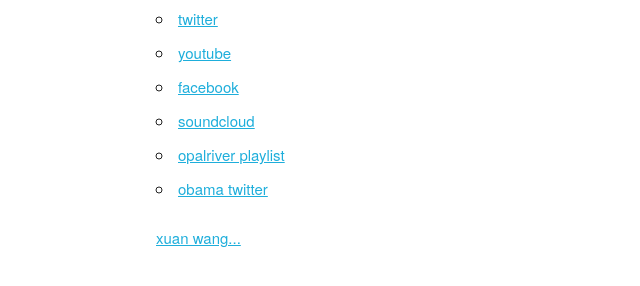
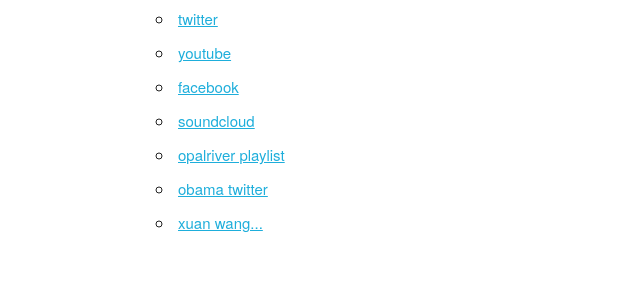
Before and after one commit to snowtoucan/snowtoucan.com, a plain HTML site: page index.html in a window 1280 px wide. Shown: the part 386-672 px from the top of the page, without its empty margins (4-644 px from the left). Drawn offline with Linux system fonts and the light colour scheme.

Commit message:
Update index.html

```diff
--- a/index.html
+++ b/index.html
@@ -50,11 +50,9 @@
       <li><a href="https://www.soundcloud.com/snowtoucan">soundcloud<a></a></li>
       <li><a href="https://open.spotify.com/playlist/5VkgdwQ7cfFvxaB7EX0Kji?si=bd41eb87cd974160">opalriver playlist<a></a></li>
       <li><a href="https://www.twitter.com/barackobama">obama twitter<a></a></li>
+
+      <li><a href="xuan.html">xuan wang...<a></a></li>
     </ul>
-
-
-  <a href="xuan.html">xuan wang...<a></a>
-
 
   </div>
 
```
